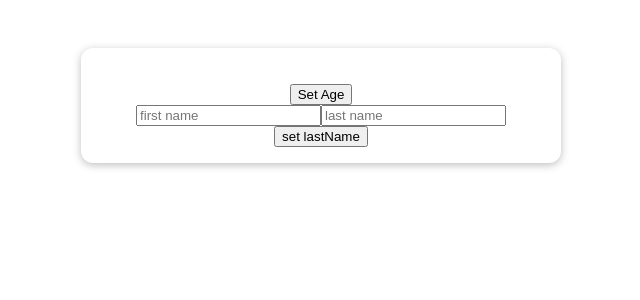
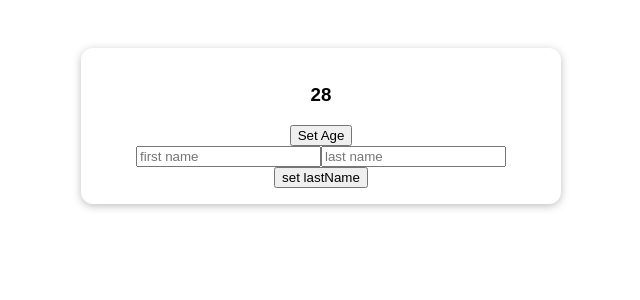
Before and after one commit to elmi-elmi/demo-vuejs-19-API-composition, a Vue app: page / in a window 1280 px wide. Shown: the top 300 px of the page, without its empty margins (319-959 px from the left). Built offline with nearby package versions, Linux system fonts and the light colour scheme; the HTML template or start-up script is replaced by a standard one.

Commit message:
last commit

```diff
--- a/src/App.vue
+++ b/src/App.vue
@@ -1,11 +1,6 @@
 <template>
   <section class="container">
-    <user-data
-      :first-name="firstName"
-      ,
-      :last-name="lastName"
-      :age="uAge"
-    ></user-data>
+    <user-data :first-name="firstName" , :last-name="lastName"></user-data>
     <button @click="setAge">Set Age</button>
     <div>
       <input type="text" placeholder="first name" v-model="firstName" />
@@ -18,7 +13,7 @@
 </template>
 
 <script>
-import { ref, computed, watch } from 'vue';
+import { ref, computed, watch, provide } from 'vue';
 import UserData from './components/Userdata.vue';
 // import { reactive, ref } from 'vue';
 // import { reactive, ref, toRefs } from 'vue';
@@ -43,6 +38,8 @@ export default {
     function setLastName() {
       lastName.value = lastNameInput.value.value;
     }
+
+    provide('userAge', uAge);
     // const user = ref({
     //   name: 'Shahrokh',
     //   age: '28'
--- a/src/components/Userdata.vue
+++ b/src/components/Userdata.vue
@@ -4,15 +4,46 @@
 </template>
 
 <script>
-import { computed } from 'vue';
+import {
+  computed,
+  inject,
+  onBeforeMount,
+  onMounted,
+  onBeforeUpdate,
+  onUpdated,
+  onBeforeUnmount,
+  onUnmounted
+} from 'vue';
 export default {
-  props: ['lastName', 'firstName', 'age'],
+  props: ['lastName', 'firstName'],
   setup(props) {
     const userName = computed(function() {
       return props.firstName + ' ' + props.lastName;
     });
 
-    return { userName };
+    const age = inject('userAge');
+
+    onBeforeMount(function() {
+      console.log('onBeforeMount');
+    });
+
+    onMounted(function() {
+      console.log('onMounted');
+    });
+    onBeforeUpdate(function() {
+      console.log('onBeforeUpdate');
+    });
+    onUpdated(function() {
+      console.log('onUpdated');
+    });
+    onBeforeUnmount(function() {
+      console.log('onBeforeUmnout');
+    });
+    onUnmounted(function() {
+      console.log('onUnmounted');
+    });
+
+    return { userName, age };
   }
   //   computed: {
   //     userName() {
```
